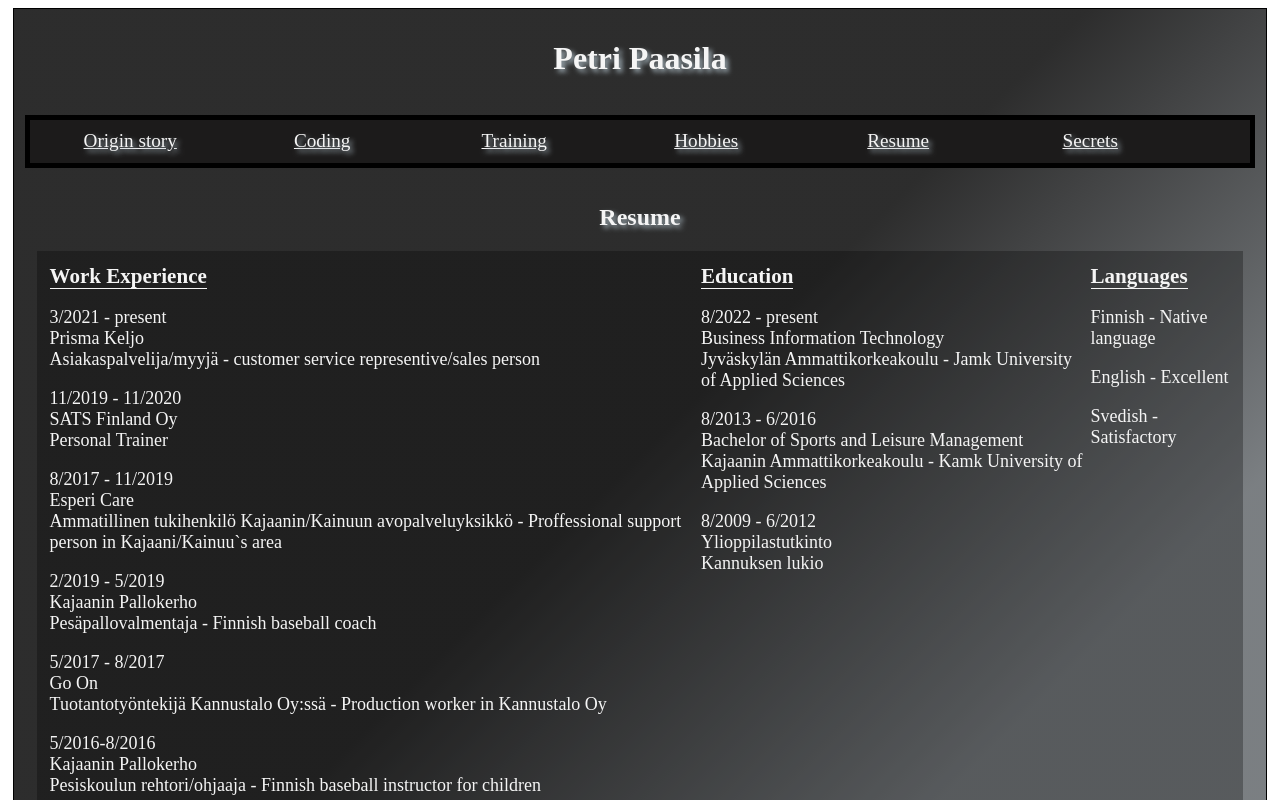
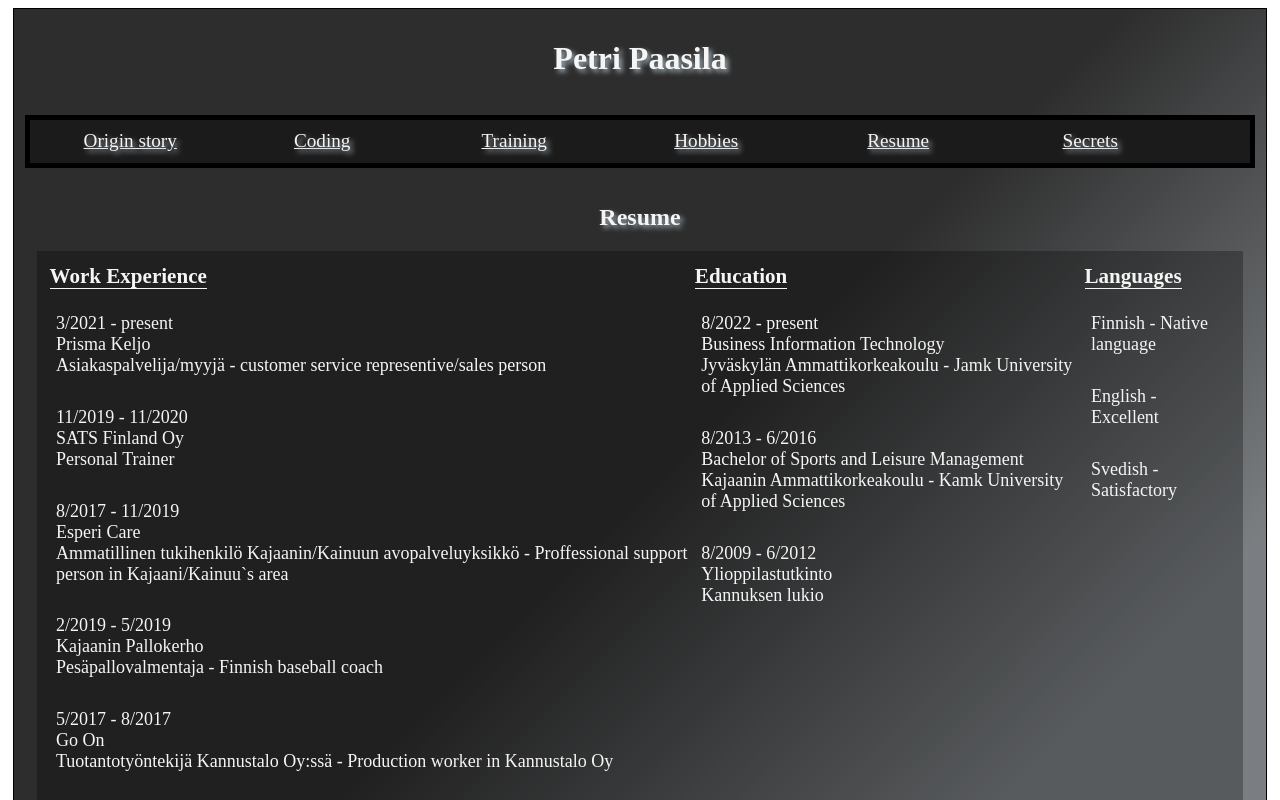
Before and after one commit to petepeepee/portfolio, an Angular app: page /history in a window 1280 px wide. Shown: the top 800 px of the page. Built offline with nearby package versions, Linux system fonts and the light colour scheme.

Commit message:
changes to history p element padding and onScroll() method

```diff
--- a/src/app/history/history.component.css
+++ b/src/app/history/history.component.css
@@ -26,6 +26,11 @@
 
   li {
     list-style: none;
+  }
+
+  p {
+    font-size: large;
+    padding: 0.5vw;
   }
 }
 
--- a/src/app/homepage/homepage.component.ts
+++ b/src/app/homepage/homepage.component.ts
@@ -21,7 +21,7 @@ export class HomepageComponent implements OnInit {
   @HostListener('window:scroll', [])
   onScroll(): void {
     // määritellään isHidden arvon muutos, kun sivun yläosasta liikutaan 10px alaspäin
-    this.isHidden = window.scrollY > 10;
+    this.isHidden = window.scrollY > 50;
   }
 
   // määritellään button tapahtuma, jolla ohjataan käyttäjä takaisin sivun yläosaan
```
